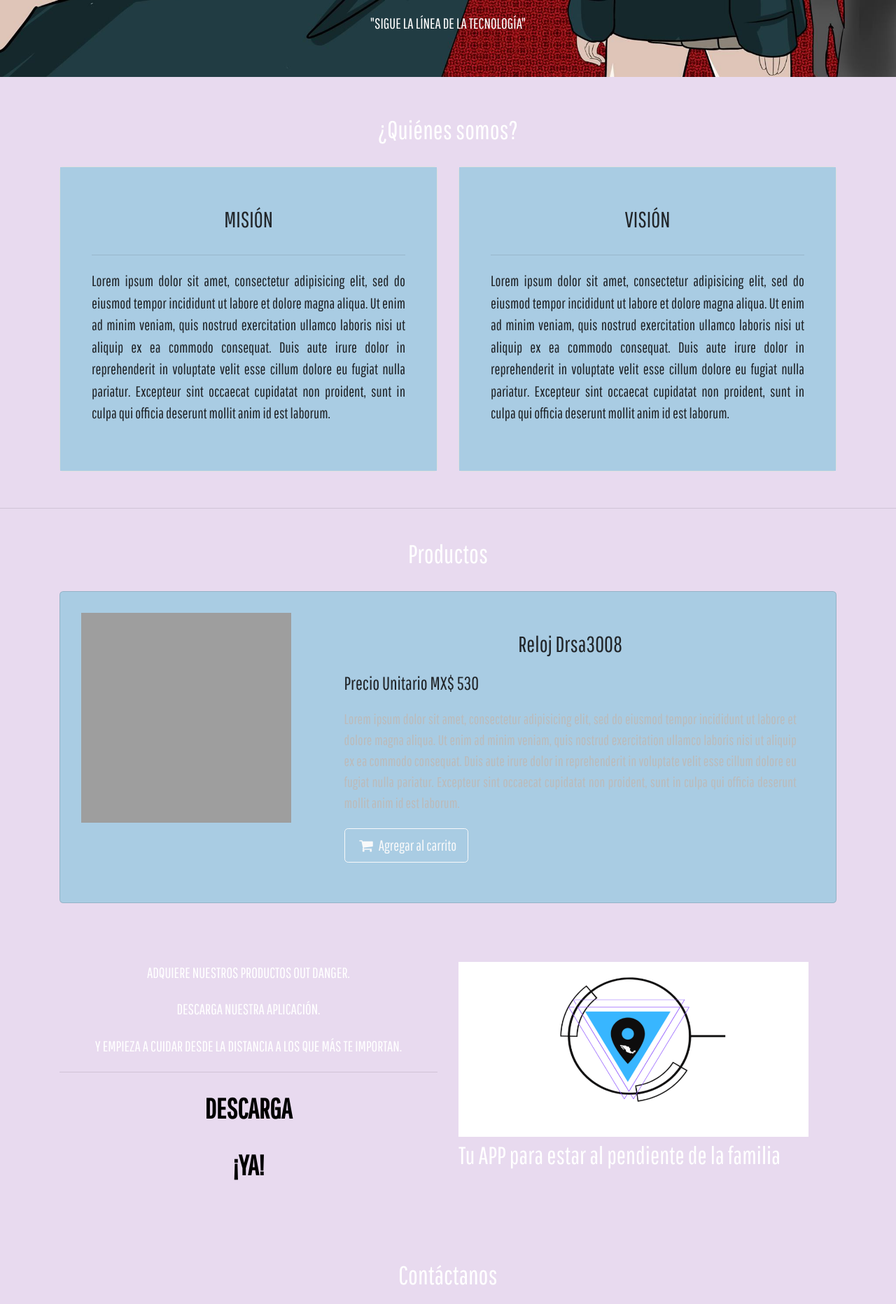
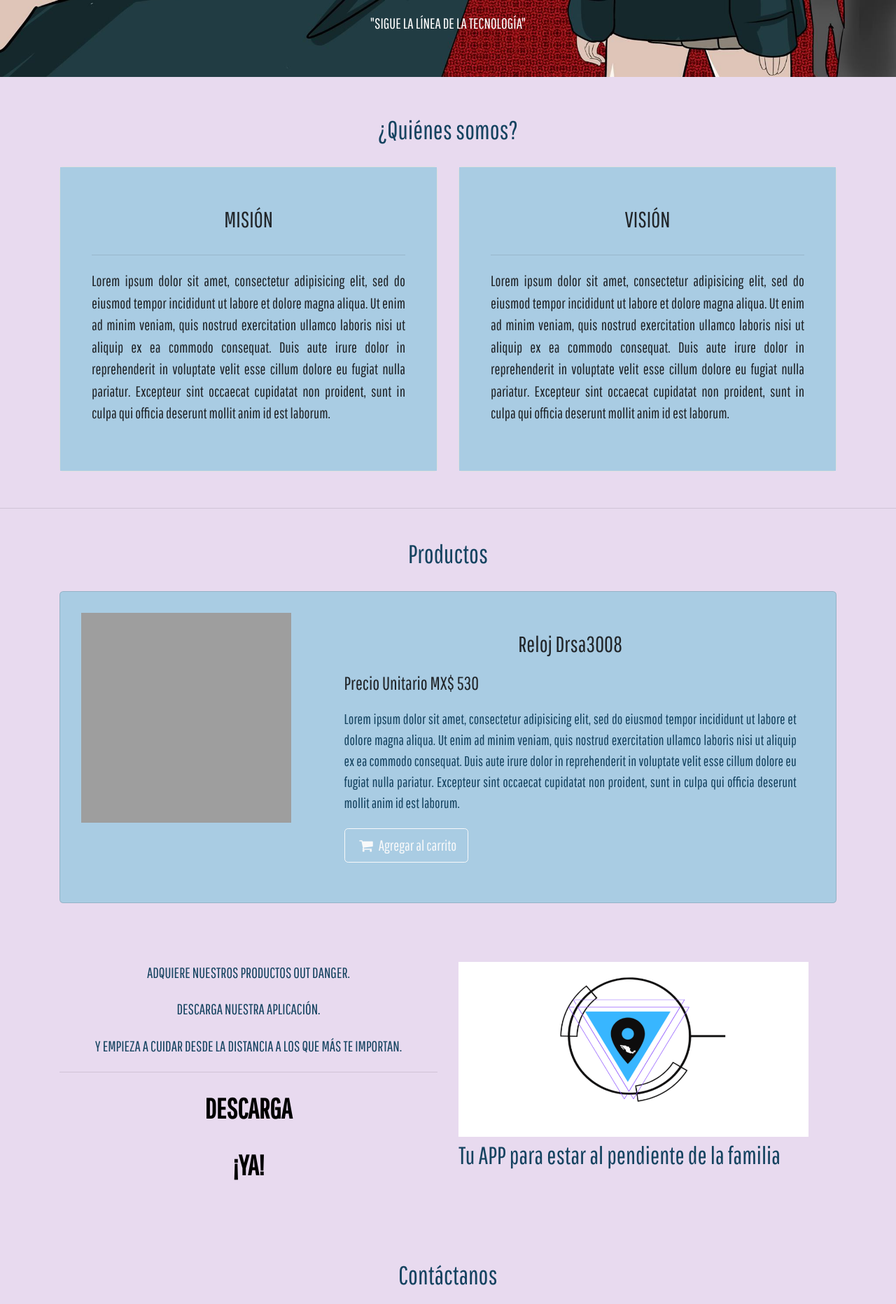
Before and after one commit to oscaravila07/Proyecto-605, a PHP site: page /project.php in a window 1280 px wide. Shown: the part 714-2578 px from the top of the page at 70% size. Run offline with PHP 8.4, Linux system fonts and the light colour scheme; some libraries are stand-ins or nearby versions; grey boxes are pictures that could not be loaded.

Commit message:
Add files via upload

```diff
--- a/pincipal/css/main.css
+++ b/pincipal/css/main.css
@@ -32,7 +32,7 @@
   text-align: justify;
 }
 .style-text{
-  color: #fff;
+  color: #154360;
 }
 /*CARD*/
 /*Slide productos*/
@@ -50,14 +50,14 @@
   height: 300px;
 }
 .card-text{
-  color: #bbb;
+  color: #154360;
   font-size: 20px;
   text-align: justify;
 }
 /*fin slide productos*/
 /*info app*/
 .info-text{
-  color: #fff;
+  color: #154360;
   font-size: 35px;
 }
 .img-app{
@@ -71,7 +71,7 @@
   width: 100%;
 }
 .contac{
-  color: #66ccff;
+  color: #154360;
   font-size: 45px;
 }
 /*termina contacto*/
```
